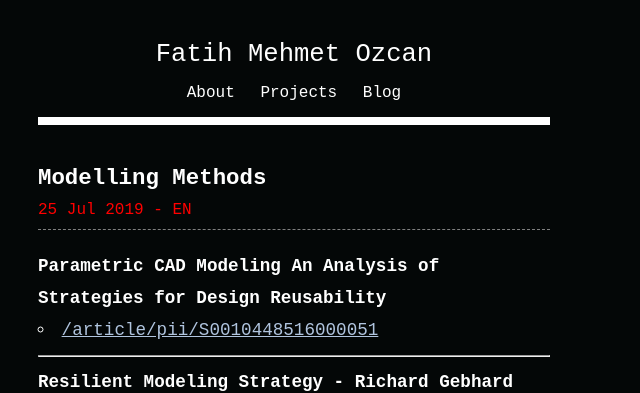
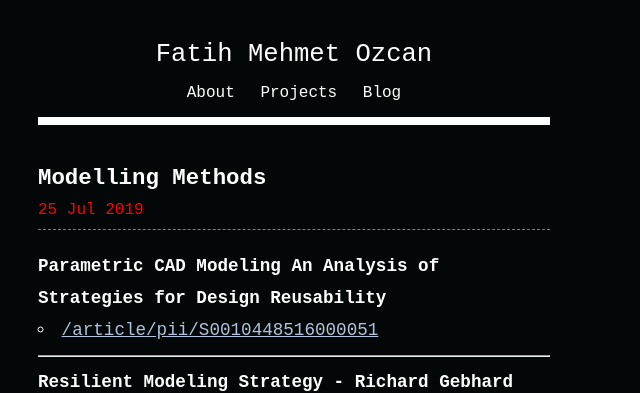
Before and after one commit to fatihmeh/fatihmeh.github.io, a Jekyll site: the page built from _posts/2019-07-25-modelling-methods.md, in a window 1280 px wide. Shown: the top 393 px of the page, without its empty margins (346-986 px from the left). Built offline with Jekyll 4.4.1, drawn with Linux system fonts in a browser that asks for light colours.

Commit message:
Blog header update

```diff
--- a/_layouts/post.html
+++ b/_layouts/post.html
@@ -2,7 +2,7 @@
 layout: default
 ---
 <h2 class="post-title">{{ page.title }}</h2>
-<p class="post-date">{{ page.date | date_to_string }} - {{ page.lang }}</p>
+<p class="post-date">{{ page.date | date_to_string }}</p>
 
 <div class="post">
   {{ content }}
--- a/blog/index.html
+++ b/blog/index.html
@@ -6,7 +6,7 @@
 	<ul class="ul-blog-list">
 	  {% for post in site.posts %}
 		<li>
-		<p class="blog-date"><span class="info-text">{{ post.date | date_to_string }}</span></p>
+		<p class="blog-date"><span class="info-text">{{ post.date | date_to_string }} - {{ page.lang }}</span></p>
 		<a class="blog-title" href="{{ post.url }}" title="{{ post.title }}">{{ post.title }}</a>
 		<p class="blog-excerpt">{{ post.excerpt }}</p>
 		</li>
```
